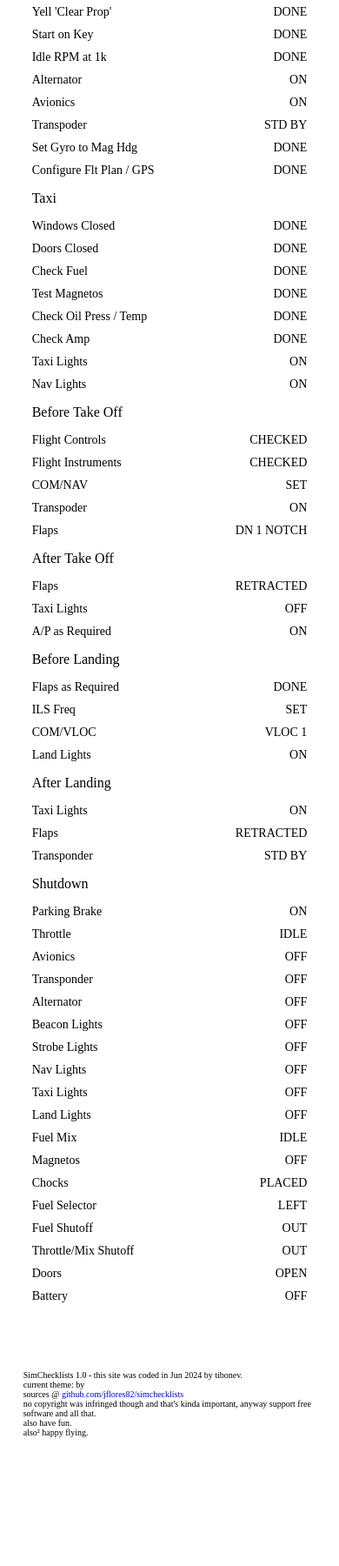
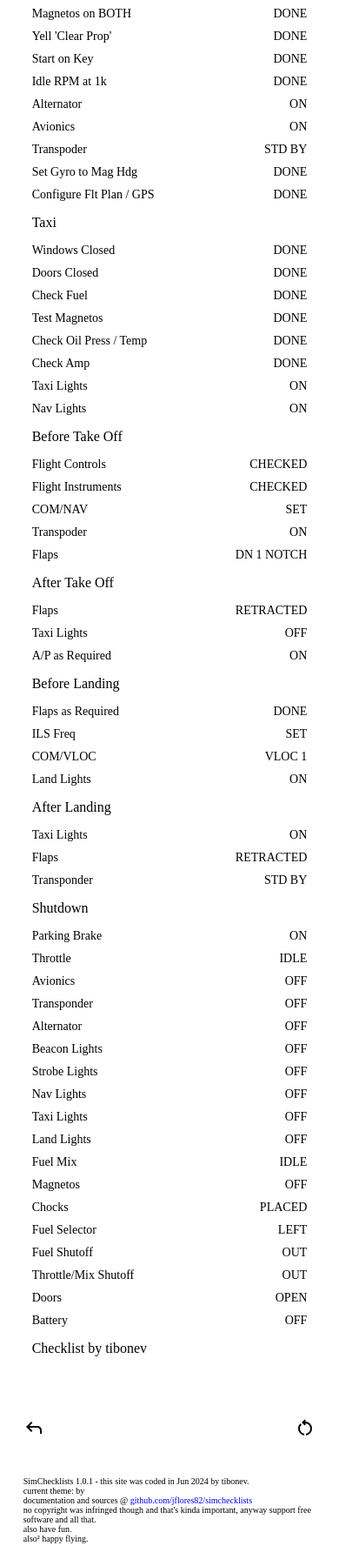
Before and after one commit to mickster04/simchecklists, a PHP site: page /checklist.php?l=c172_xp_530.txt in a window 390 px wide. Shown: the part 880-2680 px from the top of the page at 87% size. Before the commit the page ends 2532 px from the top, so only its background shows below. Run offline with PHP 8.4, Linux system fonts and the light colour scheme; data that the repository does not hold is empty; some web fonts are replaced.

Commit message:
v1.0.1
Version 1.0.1 (2024/06/11)
- Fixed typo on _footer.php (inc/_footer.php).
- Fix: Issue #1 - Swiping left on a item will uncheck it (mobile only
for now).
- Fix: Issue #2 - Added a function in inc/_class.checklist.php to
validate the file extension and MIME type.
- Fix: Issue #3 - Added a SVG icon for refresh, at the top and bottom of
the checklist.
- Fix: Issue #4 - Added a SVG icon for going back, both at the top and
bottom of the checklist.
- Fix: Issue #5 - If the last line of the checklist is a title, its
displayed in a different color.
- Fix: Issue #6 - Added a drop-down selector to choose from possible
themes, choice is saved in a php_session.
- Fix: Issue #7 - Changed .thm files to support light/dark version of
the colors.
- Fix: Issue #9 - Added proper spacing between elements.

```diff
--- a/assets/css.php
+++ b/assets/css.php
@@ -5,16 +5,26 @@
 	}
 
 	body {
-		background-color:<?PHP echo $theme->theme_value('bg_color'); ?>;
+		background-color:<?PHP echo $theme->theme_value('dark_bg_color'); ?>;
 		font-size:14px;
 		font-family:myterminal;
-		color:<?PHP echo $theme->theme_value('txt_color'); ?>
+		color:<?PHP echo $theme->theme_value('dark_txt_color'); ?>
 	}
 
 	a {
-		color:<?PHP echo $theme->theme_value('txt_green'); ?>;
+		color:<?PHP echo $theme->theme_value('dark_txt_green'); ?>;
 		text-decoration:none;
 	}
+
+	.icon { fill:<?PHP echo $theme->theme_value('dark_txt_color'); ?>; }
+
+	.spacer { height:20px; }
+
+	.icons {
+		display:flex;
+		justify-content: space-between;
+	}
+	.icons div { cursor:pointer; }
 
 	.main-container {
 		width:100%;
@@ -31,12 +41,14 @@
 	}
 
 	.title {
-		color:<?PHP echo $theme->theme_value('txt_yellow'); ?>;
+		color:<?PHP echo $theme->theme_value('dark_txt_yellow'); ?>;
 		font-size:16px;
 		padding:10px;
 	}
 
-	.green { color:<?PHP echo $theme->theme_value('txt_green'); ?>; }
+	.green { color:<?PHP echo $theme->theme_value('dark_txt_green'); ?>; }
+
+	.blue { color:<?PHP echo $theme->theme_value('dark_txt_blue'); ?>; }
 
 	.items {
 		position:relative;
@@ -48,16 +60,52 @@
 	.strike {
 		position:absolute;
 		width:100%;
-		background-color:white;
+		background-color:<?PHP echo $theme->theme_value('dark_strike'); ?>;
 		top:12px;
 		height:1px;
 		opacity:0;
 	}
 
-	.state { color:<?PHP echo $theme->theme_value('txt_red'); ?>; }
-	.state-done { color:<?PHP echo $theme->theme_value('txt_green'); ?>; }
+	.state { color:<?PHP echo $theme->theme_value('dark_txt_red'); ?>; }
+	.state-done { color:<?PHP echo $theme->theme_value('dark_txt_green'); ?>; }
 
-	.highlight { background-color: <?PHP echo $theme->theme_value('bg_highlight'); ?>; }
+	.highlight { background-color: <?PHP echo $theme->theme_value('dark_bg_highlight'); ?>; }
 
 	.footer { font-size:10px; }
+
+	@media (prefers-color-scheme: dark) {
+		body {
+			background-color:<?PHP echo $theme->theme_value('dark_bg_color'); ?>;
+			color:<?PHP echo $theme->theme_value('dark_txt_color'); ?>
+		}
+
+		a { color:<?PHP echo $theme->theme_value('dark_txt_green'); ?>; }
+		.icon { fill:<?PHP echo $theme->theme_value('dark_txt_color'); ?>; }
+		.title {  color:<?PHP echo $theme->theme_value('dark_txt_yellow'); ?>; }
+		.green { color:<?PHP echo $theme->theme_value('dark_txt_green'); ?>; }
+		.blue { color:<?PHP echo $theme->theme_value('dark_txt_blue'); ?>; }
+		.state { color:<?PHP echo $theme->theme_value('dark_txt_red'); ?>; }
+		.state-done { color:<?PHP echo $theme->theme_value('dark_txt_green'); ?>; }
+		.highlight { background-color: <?PHP echo $theme->theme_value('dark_bg_highlight'); ?>; }
+		.strike { background-color:<?PHP echo $theme->theme_value('dark_strike'); ?>; }
+	}
+
+	@media (prefers-color-scheme: light) {
+		body {
+			background-color:<?PHP echo $theme->theme_value('light_bg_color'); ?>;
+			color:<?PHP echo $theme->theme_value('light_txt_color'); ?>
+		}
+
+		a { color:<?PHP echo $theme->theme_value('light_txt_green'); ?>; }
+		.icon { fill:<?PHP echo $theme->theme_value('light_txt_color'); ?>; }
+		.title {  color:<?PHP echo $theme->theme_value('light_txt_yellow'); ?>; }
+		.green { color:<?PHP echo $theme->theme_value('light_txt_green'); ?>; }
+		.blue { color:<?PHP echo $theme->theme_value('light_txt_blue'); ?>; }
+		.state { color:<?PHP echo $theme->theme_value('light_txt_red'); ?>; }
+		.state-done { color:<?PHP echo $theme->theme_value('light_txt_green'); ?>; }
+		.highlight { background-color: <?PHP echo $theme->theme_value('light_bg_highlight'); ?>; }
+		.strike { background-color:<?PHP echo $theme->theme_value('light_strike'); ?>; }
+	}
+
+
 </style>
--- a/checklist.php
+++ b/checklist.php
@@ -11,8 +11,10 @@
 	$user = 0;
 }
 if(isset($_POST['post_check'])) {
-	$list = $_FILES["file"]["tmp_name"];
-	$user = 1;
+	if($check->validateChecklist("file")) {
+		$list = $_FILES["file"]["tmp_name"];
+		$user = 1;
+	} else { die("Only .txt (text/plain) files allowed!"); }
 }
 $items = array();
 $items = $check->loadChecklist($list, $user);
@@ -22,15 +24,26 @@
 <!doctype html>
 <html lang="en">
 	<?PHP require('inc/_head.php'); ?>
-
 	<body>
 		<div class="main-container">
+
+			<div class="icons">
+				<div><a href="index.php"><?PHP $theme->theme_icon('back'); ?></a></div>
+				<div onclick="location.reload(true);"><?PHP $theme->theme_icon('refresh'); ?></div>
+			</div>
 
 			<div class="content">
 				<?PHP $check->displayList($items); ?>
 			</div>
 
-			<br><br>
+			<div class="spacer"></div>
+
+			<div class="icons">
+				<div><a href="index.php"><?PHP $theme->theme_icon('back'); ?></a></div>
+				<div><?PHP $theme->theme_icon('refresh'); ?></div>
+			</div>
+
+			<div class="spacer"></div>
 
 			<?PHP require('inc/_footer.php'); ?>
 		</div>
--- a/inc/_class.checklist.php
+++ b/inc/_class.checklist.php
@@ -15,10 +15,17 @@
 		return $title;
 	}
 
-	public function displayTitles($title) {
-		foreach($title as $t) {
-			echo '- <a href="checklist.php?l='.$t[1].'">'.$t[0].'</a><br>';
+	public function validateChecklist($list) {
+		if (pathinfo($_FILES[$list]['name'], PATHINFO_EXTENSION) !== 'txt') {
+			return false;
 		}
+
+		if (is_uploaded_file($_FILES[$list]['tmp_name'])) {
+			if(mime_content_type($_FILES[$list]['tmp_name']) !== "text/plain") {
+				return false;
+			}
+		}
+		return true;
 	}
 
 	public function loadChecklist($list, $user) {
@@ -36,8 +43,15 @@
 		return $items;
 	}
 
+	public function displayTitles($title) {
+		foreach($title as $t) {
+			echo '- <a href="checklist.php?l='.$t[1].'">'.$t[0].'</a><br>';
+		}
+	}
+
 	public function displayList($items) {
 		$c = 0;
+		$l = count($items);
 		foreach($items as $item) {
 			$class = "title";
 			$it = explode("=",$item);
@@ -46,6 +60,7 @@
 
 			if($class == "title") {
 				if($c == 0) { $class_use = "title green"; } else { $class_use = "title"; }
+				if($c == $l-1) { $class_use = "title blue"; } else { $class_use = "title"; }
 				echo '<div class="'.$class_use.'">'.str_replace("--", "", $it['0']).'</div>';
 			} else {
 				echo '<div class="items">
@@ -56,5 +71,6 @@
 			$c++;
 		}
 	}
+
 }
 ?>
--- a/inc/_class.theme.php
+++ b/inc/_class.theme.php
@@ -1,6 +1,11 @@
 <?PHP
 class theme {
-	public function __construct($theme) {
+	public function __construct($theme = "thm_default.thm") {
+		if(isset($_SESSION['theme'])) { $theme = $_SESSION['theme']; }
+		$this->theme_load($theme);
+	}
+
+	function theme_load($theme) {
 		$theme_items = explode("\n", file_get_contents('assets/'.$theme));
 		$this->theme_loaded = array();
 		foreach($theme_items as $th) {
@@ -9,9 +14,42 @@
 		}
 	}
 
+	public function theme_selector() {
+		$c = 0;
+		$themes = array();
+		$themes_items = array();
+		$theme_files = glob("assets/*.thm");
+		foreach($theme_files as $theme) {
+			$theme_items = explode("\n", file_get_contents($theme));
+			foreach($theme_items as $th) {
+				$temp = explode("=",$th);
+				if($temp[0] == "name") { $themes[$c]['name'] = $temp[1]; $themes[$c]['file']= $theme; }
+				$c++;
+			}
+		}
+
+		echo '<form action="index.php" method="post"><select name="theme">';
+		foreach($themes as $t) {
+			if(isset($_SESSION['theme'])) { if($_SESSION['theme'] == substr($t['file'],6)) {  $selected = "selected"; } else { $selected = ""; } }
+			echo '<option value="'.$t['file'].'" '.$selected.'>'.$t['name'].'</option>';
+		}
+		echo '</select>&nbsp;&nbsp;<input value="Change Theme" type="submit"></form>';
+	}
+
 	public function theme_value($property) {
 		$value = $this->theme_loaded[$property];
 		return $value;
 	}
+
+	public function theme_icon($icon) {
+		switch($icon) {
+			case "refresh":
+				echo '<svg xmlns="http://www.w3.org/2000/svg" height="24px" viewBox="0 -960 960 960" width="24px" class="icon"><path d="M440-122q-121-15-200.5-105.5T160-440q0-66 26-126.5T260-672l57 57q-38 34-57.5 79T240-440q0 88 56 155.5T440-202v80Zm80 0v-80q87-16 143.5-83T720-440q0-100-70-170t-170-70h-3l44 44-56 56-140-140 140-140 56 56-44 44h3q134 0 227 93t93 227q0 121-79.5 211.5T520-122Z"/></svg>';
+				break;
+			case "back":
+				echo '<svg xmlns="http://www.w3.org/2000/svg" height="24px" viewBox="0 -960 960 960" width="24px" class="icon"><path d="M760-200v-160q0-50-35-85t-85-35H273l144 144-57 56-240-240 240-240 57 56-144 144h367q83 0 141.5 58.5T840-360v160h-80Z"/></svg>';
+				break;
+		}
+	}
 }
 ?>
--- a/inc/_config.php
+++ b/inc/_config.php
@@ -1,10 +1,11 @@
 <?PHP
 // Config File //
-
+session_cache_limiter('private_no_expire');
+session_start();
+if(isset($_POST['theme'])) { $_SESSION['theme'] = substr($_POST['theme'],6); }
 $app_title = "SimChecklists";
-$app_version = "1.0";
+$app_version = "1.0.1";
 require_once('inc/_class.checklist.php');
 require_once('inc/_class.theme.php');
-$theme_file = "default.thm";
-$theme = new theme($theme_file);
+$theme = new theme();
 ?>
--- a/inc/_footer.php
+++ b/inc/_footer.php
@@ -1,7 +1,9 @@
+<div class="spacer"></div>
+
 <div class="footer">
 	<?PHP echo $app_title." ".$app_version; ?> - this site was coded in Jun 2024 by tibonev.<br>
 	current theme: <?PHP echo $theme->theme_value("name")."by ".$theme->theme_value("author"); ?><br>
-	sources @ <a href="http://github.com/jflores82/simchecklists">github.com/jflores82/simchecklists</a><br>
+	documentation and sources @ <a href="http://github.com/jflores82/simchecklists">github.com/jflores82/simchecklists</a><br>
 	no copyright was infringed though and that's kinda important, anyway support free software and all that.<br>
 	also have fun.<br>
 	also² happy flying.<br>
--- a/inc/_head.php
+++ b/inc/_head.php
@@ -4,11 +4,12 @@
 
 	<!-- Change the color of the address bar -->
 	<!-- Android -->
-	<meta name="theme-color" content="<?PHP echo $theme->theme_value('bg_color'); ?>">
+	<meta name="theme-color" content="<?PHP echo $theme->theme_value('bar_bg_color'); ?>">
 	<!-- Windows Phone -->
-	<meta name="msapplication-navbutton-color" content="<?PHP echo $theme->theme_value('bg_color'); ?>">
+	<meta name="msapplication-navbutton-color" content="<?PHP echo $theme->theme_value('bar_bg_color'); ?>">
 	<!-- iOS Safari -->
-	<meta name="apple-mobile-web-app-status-bar-style" content="<?PHP echo $theme->theme_value('bg_color'); ?>">
+	<meta name="apple-mobile-web-app-status-bar-style" content="<?PHP echo $theme->theme_value('bar_bg_color'); ?>">
 
-	<?PHP require('assets/css.php'); // Loads the CSS File // ?>
+	<?PHP require('assets/css.php'); ?>
+
 </head>
--- a/lists/c172_xp_530.txt
+++ b/lists/c172_xp_530.txt
@@ -84,3 +84,4 @@
 Throttle/Mix Shutoff=OUT
 Doors=OPEN
 Battery=OFF
+--Checklist by tibonev--
```
Also changed, not shown: assets/checks.js (+19 -6 lines), index.php (+6 -3 lines), README.MD, 3 other files.
